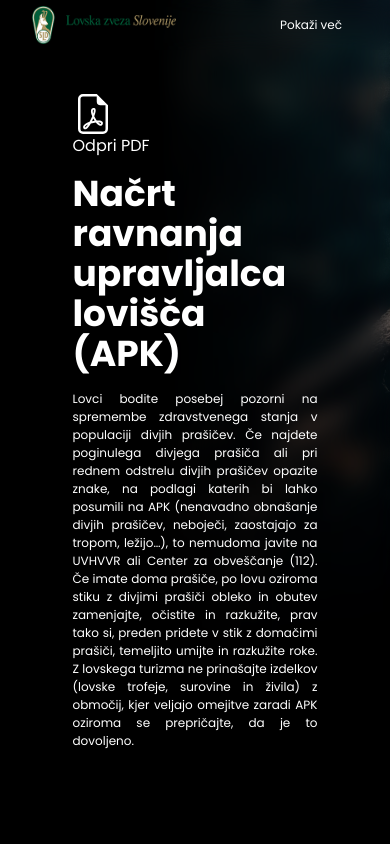
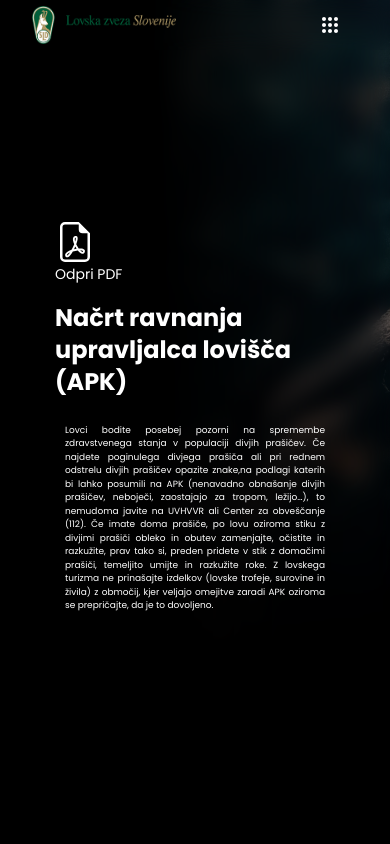
Before and after one commit to nejc000l/stag_2, a Next.js app: page /n_r_u_l in a window 390 px wide. Shown: the top 844 px of the page. Built offline with nearby package versions, Linux system fonts and the light colour scheme.

Commit message:
the split of pokazi manj in več

```diff
--- a/app/info_j_z/page.tsx
+++ b/app/info_j_z/page.tsx
@@ -16,32 +16,32 @@ function Info_j_z() {
            {isOpen ? <Navbar /> : null}
 
       <PageWrapper>
-        <section className="relative flex flex-col md:flex-row z-[4] overflow-scroll">
+    <section className=" relative  flex flex-col z-[4]  top-0 h-[100%] pb-24">
           <div
             className={`paddings min-h-screen flex  flex-row justify-center items-center  ${
               showBackgroundOverlay ? "backgroundOverlay" : ""
             } w-full`}
           >
-            <div className="flex cursor-pointer py-4  flex-col paddings mr-[15%] ml-[15%] ">
+            <div className="flex  justify-start py-4 h-ful flex-col  mr-[10%] ml-[10%]  md:mr-[15%] md:ml-[15%]  ">
               {isOpen === true ? (
                  <div>
                  <BsFileEarmarkPdf
-                   className="relative z-10 w-[40px] items-end h-[40px] cursor-pointer"
+                   className="relative z-10 w-[40px] items-end h-[40px] md:w-[40px] md:h-[40px] cursor-pointer"
                    onClick={() => setIsOpen(!isOpen)}
                  />
-                 <span>Odpri PDF</span>
+             <span className="text-sm"> Odpri PDF</span>
                  </div>
               ) : (
                 ""
               )}
 
-              <h1 className="py-4 font-bold text-4xl 	">
+              <h1 className="py-4 font-bold text-2xl md:text-4xl">
                 Infomarcije Javnega značaja
               </h1>
-              <h4 className="text-[12px] sm:text-[16px] text-justify ">
+              <h4 className="text-[9px] md:text-[16px] m-[10px] flex-wrap break-normal text-justify">
               <div key={Data[1].key}>{Data[1].description}</div>
               </h4>
-              <span className="pt-4 text-sm font-light">
+              <span className="pt-4 text-[9px] md:text-[12px] font-light">
                 Spremenjeno: 19.04.2022 ob 16.08
               </span>
             </div>
--- a/app/n_r_u_l/page.tsx
+++ b/app/n_r_u_l/page.tsx
@@ -4,53 +4,42 @@ import Navbar from "@/components/Navbar";
 import React, { useState } from "react";
 import { PageWrapper } from "../pageWrapper";
 import PdfContainer from "@/components/PdfContainer";
-import {BsFileEarmarkPdf } from "react-icons/bs";
-import {MdClose} from "react-icons/md";
+import { BsFileEarmarkPdf } from "react-icons/bs";
+import { MdClose } from "react-icons/md";
 import { motion } from "framer-motion";
+import { Data } from "@/constants/data";
 function Info_j_z() {
   const [showBackgroundOverlay, setShowBackgroundOverlay] = useState(true);
   const [isOpen, setIsOpen] = useState(true);
 
   return (
     <>
-          {isOpen ? <Navbar /> : null}
+      {isOpen ? <Navbar /> : null}
 
       <PageWrapper>
-        <section className="relative flex flex-col md:flex-row z-[4] overflow-scroll">
+        <section className="relative  flex flex-col z-[4]  top-0 h-[100%]">
           <div
-            className={`flex-start paddings min-h-screen flex  flex-row justify-center items-center  ${
+            className={`paddings min-h-screen flex  flex-row justify-center items-center  ${
               showBackgroundOverlay ? "backgroundOverlay" : ""
             } w-full`}
           >
-            <div className="flex  justify-start py-4  flex-col  mr-[15%] ml-[15%] ">
+            <div className="flex  justify-start py-4 h-ful flex-col  mr-[10%] ml-[10%]  md:mr-[15%] md:ml-[15%] ">
               {isOpen === true ? (
                 <div>
-                <BsFileEarmarkPdf
-                  className="relative z-10 w-[40px] items-end h-[40px] cursor-pointer"
-                  onClick={() => setIsOpen(!isOpen)}
-                />
-                <span>Odpri PDF</span>
+                  <BsFileEarmarkPdf
+                    className="relative z-10 w-[40px] items-end h-[40px] md:w-[40px] md:h-[40px] cursor-pointer"
+                    onClick={() => setIsOpen(!isOpen)}
+                  />
+                  <span className="text-sm">Odpri PDF</span>
                 </div>
               ) : (
                 ""
               )}
-              <h1 className="py-4 font-bold text-4xl 	">
+              <h1 className="py-4 font-bold text-2xl md:text-4xl 	">
                 Načrt ravnanja upravljalca lovišča (APK)
               </h1>
-
-              <h4 className="text-[12px] sm:text-[18px] md:text-[15px]  text-justify">
-                Lovci bodite posebej pozorni na spremembe zdravstvenega stanja v
-                populaciji divjih prašičev. Če najdete poginulega divjega
-                prašiča ali pri rednem odstrelu divjih prašičev opazite znake,
-                na podlagi katerih bi lahko posumili na APK (nenavadno obnašanje
-                divjih prašičev, neboječi, zaostajajo za tropom, ležijo…), to
-                nemudoma javite na UVHVVR ali Center za obveščanje (112). Če
-                imate doma prašiče, po lovu oziroma stiku z divjimi prašiči
-                obleko in obutev zamenjajte, očistite in razkužite, prav tako
-                si, preden pridete v stik z domačimi prašiči, temeljito umijte
-                in razkužite roke. Z lovskega turizma ne prinašajte izdelkov
-                (lovske trofeje, surovine in živila) z območij, kjer veljajo
-                omejitve zaradi APK oziroma se prepričajte, da je to dovoljeno.
+              <h4 className="text-[9px] md:text-[16px] m-[10px] flex-wrap break-normal text-justify">
+                <div key={Data[2].key}>{Data[2].description}</div>
               </h4>
             </div>
           </div>
--- a/components/Navbar.tsx
+++ b/components/Navbar.tsx
@@ -5,7 +5,7 @@ import { NavLinks } from "@/constants";
 import Link from "next/link";
 import { Transition } from "@headlessui/react";
 import { useRouter, usePathname, useSearchParams } from 'next/navigation'
-
+import  {CgMenuGridO} from 'react-icons/cg'
 function Navbar() {
   const [isScrolled, setIsScrolled] = useState(window.scrollY > 0);
   const [isMenuOpen, setIsMenuOpen] = useState(false);
@@ -50,7 +50,7 @@ function Navbar() {
       <div className="flex-1 flexStart gap-10">
         <Link href="/">
           <Image
-            src="/Images/LZS_logo_90.png"
+            src="/images/LZS_logo_90.png"
             width={144}
             height={40}
             alt="Flexible"
@@ -98,10 +98,10 @@ function Navbar() {
       ) : (
         <>
          <button
-              className="text-[12px]"
+              className=" text-[24px] "
               onClick={() => setIsMenuOpen(!isMenuOpen)}
             >
-              {isMenuOpen ? "Pokaži manj" : "Pokaži več"}
+      {isMenuOpen ? <CgMenuGridO width={"50px"} height={"50px"}/>:<CgMenuGridO  width={"50px"} height={"50px"}/>}
             </button>
           <div>
             <Transition className="w-96 "
--- a/components/PdfContainer.tsx
+++ b/components/PdfContainer.tsx
@@ -8,6 +8,7 @@ function PdfContainer() {
   const [numPages, setNumPages] = useState(null);
   const [pageNumber, setPageNumber] = useState(1);
   const [selectedPage, setSelectedPage] = useState(1);
+
   const pathname = usePathname()
   function onDocumentLoadSuccess({ numPages: nextNumPages }: any) {
     setNumPages(nextNumPages);
@@ -19,16 +20,18 @@ function PdfContainer() {
     '/novice': '/zapisnik.pdf'
   };
 
+
   let file = fileMap[pathname];
+
   return (
     <div className="w-[100%] ">
       <div className=" min-h-screen   paddings  blurEdge  shadow-4xl">
-        <div className="relative mr-[20%] ml-[20%] z-[2] ">
+        <div className="relative  z-[2] ">
           <nav className="w-[100%] paddingNav  ">
           </nav>
           <div className="w-full overflow-scroll flex justify-center ">
             <div className=" text-center  ">
-             <iframe className="p-4" height={600} width={600}  src={file} ></iframe>
+             <iframe className="p-4" height={600} width={600} src={file} ></iframe>
             </div>
           </div>
         </div>
--- a/components/TitleNavigation.tsx
+++ b/components/TitleNavigation.tsx
@@ -13,10 +13,10 @@ function TitleNavigation() {
   return (
     <div className="h-screen paddings relative flex items-center justify-center">
       <div className="flex flex-col items-center justify-center ">
-        <h1 className="text-[2rem] sm:text-4xl lg:text-8xl text-[#72451f] font-semibold">
-          Lovska Družina Pugled
-        </h1>
-        <ul className="relative text-center flex flex-col py-10 font-light">
+        <div className="  font-semibold text-center ">
+    <h6 className="md:text-4xl text-sm underline decoration-4 text-[#173b19]"> Lovska Družina </h6> <h1 className="text-4xl md:text-8xl drop-shadow-lg 	 text-[#aa730e]" >Pugled </h1>
+        </div>
+        <ul className="relative text-center flex flex-col py-10 font-light ">
         {NavLinks.slice(1).map((link: NavLink) => {
   const linkClass = link.shouldUnderline ? ' py-4 hover:underline' : 'py-4';
   return (
--- a/constants/data.ts
+++ b/constants/data.ts
@@ -9,4 +9,10 @@ export const Data = [
       "Lovska družina Pugled mora v skladu z določili Zakona o dostopu do informacij javnega značaja vsakomur omogočiti dostop do informacije javnega značaja in ponovno uporabo informacij javnega značaja, le v tistem delu, v katerem se te nanašajo na področje izvajanja javne službe oz. javnega pooblastila lovske družine, to je na sodelovanje pri izvajanju ukrepov preventivnega zdravstvenega varstva divjadi in dostavljanja poginule divjadi v veterinarski pregled, sodelovanja pri znanstveno-raziskovalnem delu v zvezi z divjadjo in lovstvom ter na področje trajnostnega gospodarjenja z divjadjo.",
     key: "2",
   },
+  {
+    description:
+      "Lovci bodite posebej pozorni na spremembe zdravstvenega stanja v populaciji divjih prašičev. Če najdete poginulega divjega prašiča ali pri rednem odstrelu divjih prašičev opazite znake,na podlagi katerih bi lahko posumili na APK (nenavadno obnašanje divjih prašičev, neboječi, zaostajajo za tropom, ležijo…), to nemudoma javite na UVHVVR ali Center za obveščanje (112). Če imate doma prašiče, po lovu oziroma stiku z divjimi prašiči obleko in obutev zamenjajte, očistite in razkužite, prav tako si, preden pridete v stik z domačimi prašiči, temeljito umijte in razkužite roke. Z lovskega turizma ne prinašajte izdelkov (lovske trofeje, surovine in živila) z območij, kjer veljajo omejitve zaradi APK oziroma se prepričajte, da je to dovoljeno.",
+    key: "3",
+  },
+
 ];
```
Also changed, not shown: app/apk/page.tsx (+31 -24 lines).
